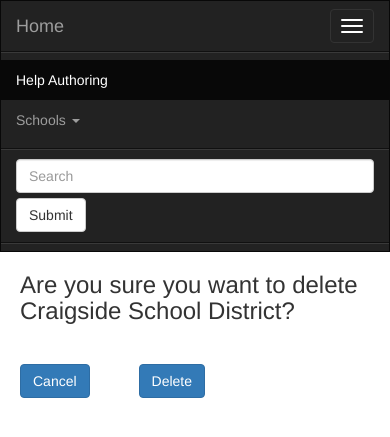
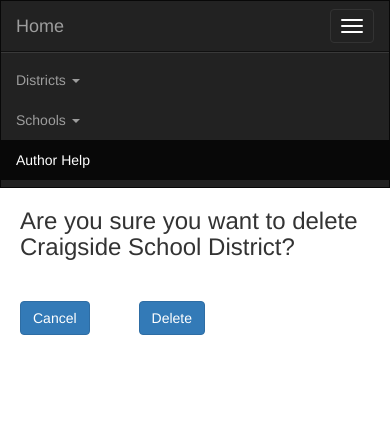
Before and after one commit to peterhend/schools, a Flask app: page /districts/1/delete in a window 390 px wide, after a click on "Toggle navigation". Shown: the top 437 px of the page. Run offline with Flask 2, Linux system fonts and the light colour scheme; data comes from the database, SQL or seed files in the repository; some libraries are stand-ins or nearby versions.

Commit message:
Update responsive layout

```diff
--- a/templates/base.html
+++ b/templates/base.html
@@ -58,17 +58,23 @@ function setHelpText(title, body) {
     <!-- Collect the nav links, forms, and other content for toggling -->
     <div class="collapse navbar-collapse" id="bs-example-navbar-collapse-1">
       <ul class="nav navbar-nav">
-        <li class="active"><a href="{{ url_for('helpTopics') }}">Help Authoring<span class="sr-only">(current)</span></a></li>
+        <li class="dropdown">
+          <a href="#" class="dropdown-toggle" data-toggle="dropdown" role="button" aria-haspopup="true" aria-expanded="false">Districts <span class="caret"></span></a>
+          <ul class="dropdown-menu">
+            <li><a href="{{url_for('showDistrict', district_id=1)}}">Craigside</a></li>
+          </ul>
+        </li>
         <li class="dropdown">
           <a href="#" class="dropdown-toggle" data-toggle="dropdown" role="button" aria-haspopup="true" aria-expanded="false">Schools <span class="caret"></span></a>
           <ul class="dropdown-menu">
-            <li><a href="#">School 1</a></li>
-            <li><a href="#">School 2</a></li>
-            <li><a href="#">school 3</a></li>
+            <li><a href="{{url_for('showSchool', district_id=1, school_id=1)}}">Craigside Elementary</a></li>
+            <li><a href="{{url_for('showSchool', district_id=1, school_id=2)}}">Craigside Middle</a></li>
+            <li><a href="{{url_for('showSchool', district_id=1, school_id=3)}}">Craigside High</a></li>
           </ul>
         </li>
+        <li class="active"><a href="{{ url_for('helpTopics') }}">Author Help<span class="sr-only">(current)</span></a></li>
       </ul>
-      <form class="navbar-form navbar-left" role="search">
+      <form style="display: none;" class="navbar-form navbar-left" role="search">
         <div class="form-group">
           <input type="text" class="form-control" placeholder="Search">
         </div>
```
